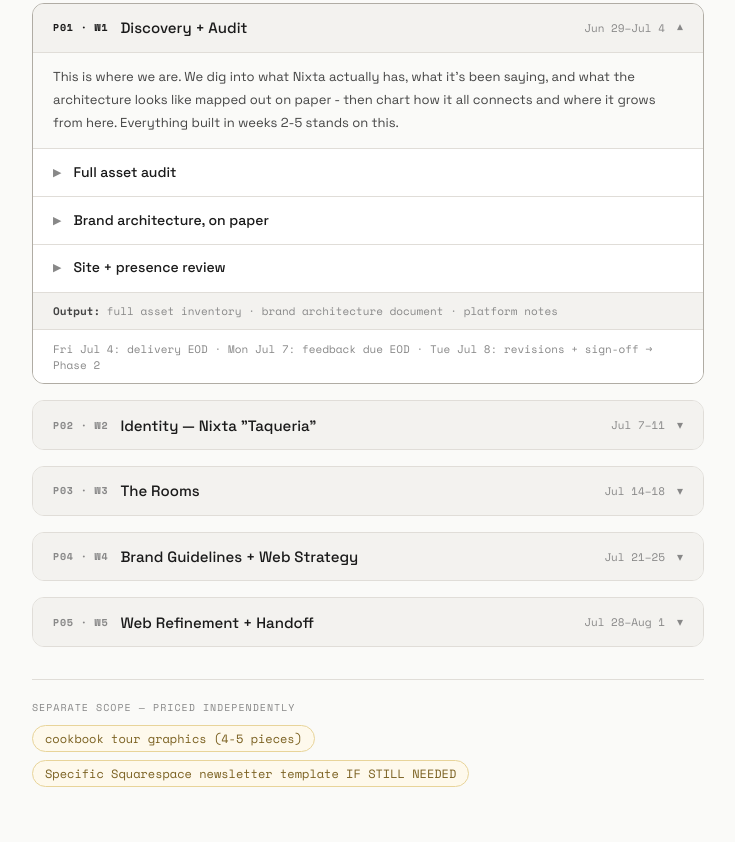
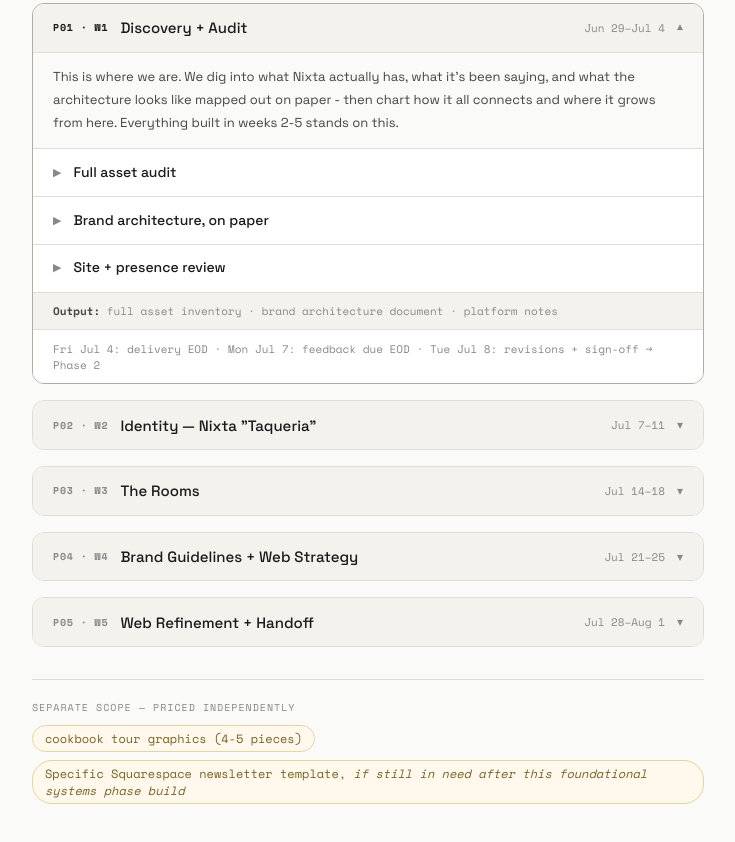
Before and after one commit to capariciogamundi-create/nixta-sprint-roadmap, a plain HTML site: page index.html in a window 1280 px wide. Shown: the part 1317-2159 px from the top of the page, without its empty margins (272-1007 px from the left). Drawn offline with nearby package versions, Linux system fonts and the light colour scheme.

Commit message:
Fix Squarespace pill text

```diff
--- a/index.html
+++ b/index.html
@@ -377,7 +377,7 @@
     <span class="nx-section-label">Separate scope — priced independently</span>
     <div class="nx-footer-pills">
       <span class="nx-fpill">cookbook tour graphics (4-5 pieces)</span>
-      <span class="nx-fpill">Specific Squarespace newsletter template IF STILL NEEDED</span>
+      <span class="nx-fpill">Specific Squarespace newsletter template, <em>if still in need after this foundational systems phase build</em></span>
     </div>
   </div>
 
```
